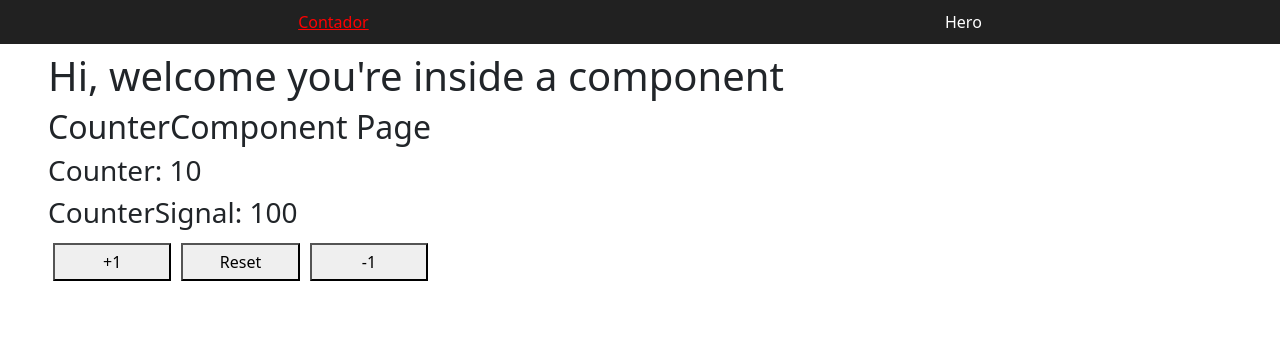
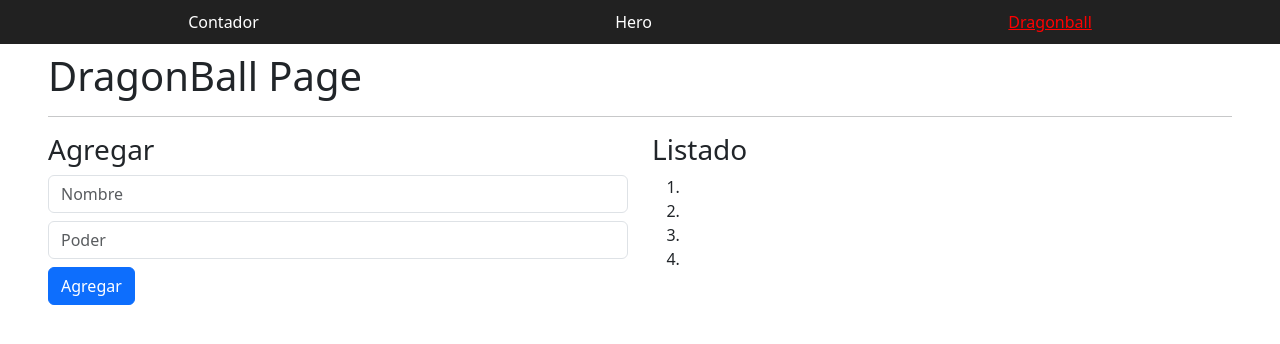
Before and after one commit to gallopelado/practica-bases-angular, an Angular app: page /dragonball in a window 1280 px wide. Before the commit this address led to /. Shown: the top 344 px of the page. Built offline with nearby package versions, Linux system fonts and the light colour scheme.

Commit message:
construcción de la pagina, un mini formulario, una lista y estetica

```diff
--- a/src/app/app.routes.ts
+++ b/src/app/app.routes.ts
@@ -1,6 +1,7 @@
 import { Routes } from '@angular/router';
 import { CounterPageComponent } from './pages/counter/counter-page.component';
 import { HeroPageComponent } from './pages/hero/hero-page.component';
+import { DragonballPageComponent } from './pages/dragonball-page/dragonball-page.component';
 
 export const routes: Routes = [
   {
@@ -11,6 +12,10 @@
     path: 'hero',
     component: HeroPageComponent
   },
+  {
+    path: 'dragonball',
+    component: DragonballPageComponent
+  },
   // por defecto cuando se ingresa cualquier dirección
   {
     path: '**',
--- a/src/app/components/shared/navbar/navbar.component.html
+++ b/src/app/components/shared/navbar/navbar.component.html
@@ -23,6 +23,9 @@
     routerLink="/"
     routerLinkActive="active"
     [routerLinkActiveOptions]="{ exact: true }">Contador</a>
+
   <a [routerLink]="['/hero']" [routerLinkActive]="'active'">Hero</a>
 
+  <a routerLink="/dragonball" routerLinkActive="active">Dragonball</a>
+
 </nav>
--- /dev/null
+++ b/src/app/pages/dragonball-page/dragonball-page.component.html
@@ -0,0 +1,27 @@
+<h1>DragonBall Page</h1>
+<hr />
+
+<section>
+
+  <div class="row">
+
+    <div class="col-12 col-sm-6">
+      <h3>Agregar</h3>
+      <input type="text" name="" id="" class="form-control" placeholder="Nombre"/>
+      <input type="number" name="" id="" class="form-control mt-2" placeholder="Poder"/>
+
+      <button class="mt-2 btn btn-primary">Agregar</button>
+    </div>
+
+    <div class="col-12 col-sm-6">
+      <h3>Listado</h3>
+      <ol>
+        <li></li>
+        <li></li>
+        <li></li>
+        <li></li>
+      </ol>
+    </div>
+  </div>
+
+</section>
```
Also changed, not shown: src/app/pages/dragonball-page/dragonball-page.component.ts (added, +10 -0 lines).
